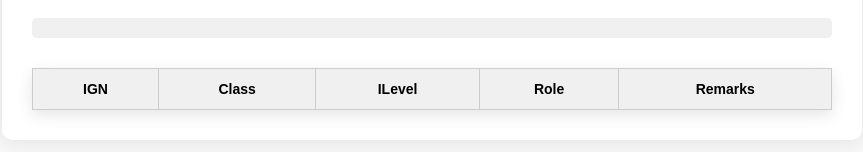
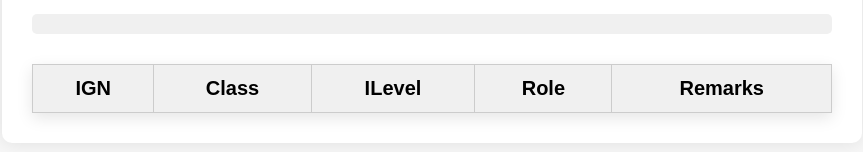
Before and after one commit to bathalaguild/bathala, a plain HTML site: page index.html in a window 1280 px wide. Shown: the part 546-698 px from the top of the page, without its empty margins (208-1071 px from the left). Drawn offline with Linux system fonts and the light colour scheme; no server answers.

Commit message:
Update index.html

```diff
--- a/index.html
+++ b/index.html
@@ -15,7 +15,7 @@
             align-items: center;
             min-height: 100vh; /* Full viewport height */
             margin: 0;
-            font-size: 16px;
+            font-size: 20px;
         }
         .container {
             width: 100%;
@@ -79,7 +79,7 @@
         th, td {
             padding: 12px;
             border: 1px solid #ccc;
-            font-size: 14px;
+            font-size: 20px;
         }
         th {
             background-color: #f0f0f0;
```
